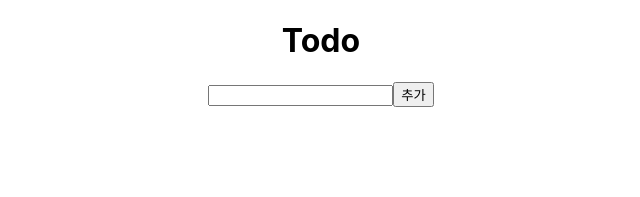
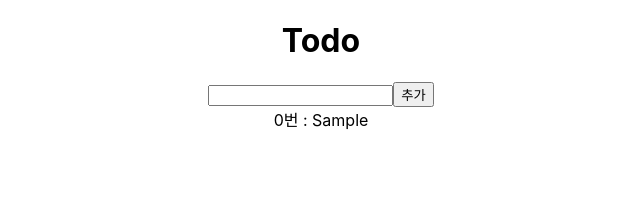
Before and after one commit to kimhyunjee/onebite-typescript, a React (Create React App) app in the folder section11/: page / in a window 1280 px wide. Both pictures are taken after typing "Sample" into the empty fields and a click on the button "추가". Shown: the top 197 px of the page, without its empty margins (319-959 px from the left). Built offline with nearby package versions, Linux system fonts and the light colour scheme.

Commit message:
TodoList lendering , separation types

```diff
--- a/section11/src/App.tsx
+++ b/section11/src/App.tsx
@@ -1,11 +1,8 @@
 import { useEffect, useRef, useState } from "react";
 import "./App.css";
 import Editor from "./component/Editor";
-
-interface Todo {
-  id: number;
-  content: string;
-}
+import { Todo } from "./types";
+import TodoItem from "./component/TodoItem";
 
 function App() {
   const [todos, setTodos] = useState<Todo[]>([]);
@@ -30,8 +27,11 @@ function App() {
     <div className="App">
       <h1>Todo</h1>
       <Editor onClickAdd={onClickAdd} />
-      {/* 처음에 오류가 뜨는데 Editor에서 props로 받을 타입 명시되어있지 않아서 */}
-      {/* <div>child</div> */}
+      <div>
+        {todos.map((todo) => (
+          <TodoItem key={todo.id} {...todo} />
+        ))}
+      </div>
     </div>
   );
 }
--- /dev/null
+++ b/section11/src/component/TodoItem.tsx
@@ -0,0 +1,11 @@
+import { Todo } from "../types";
+
+interface Props extends Todo {}
+
+export default function TodoItem(props: Props) {
+  return (
+    <div>
+      {props.id}번 : {props.content}
+    </div>
+  );
+}
--- /dev/null
+++ b/section11/src/types.ts
@@ -0,0 +1,4 @@
+export interface Todo {
+  id: number;
+  content: string;
+}
```
